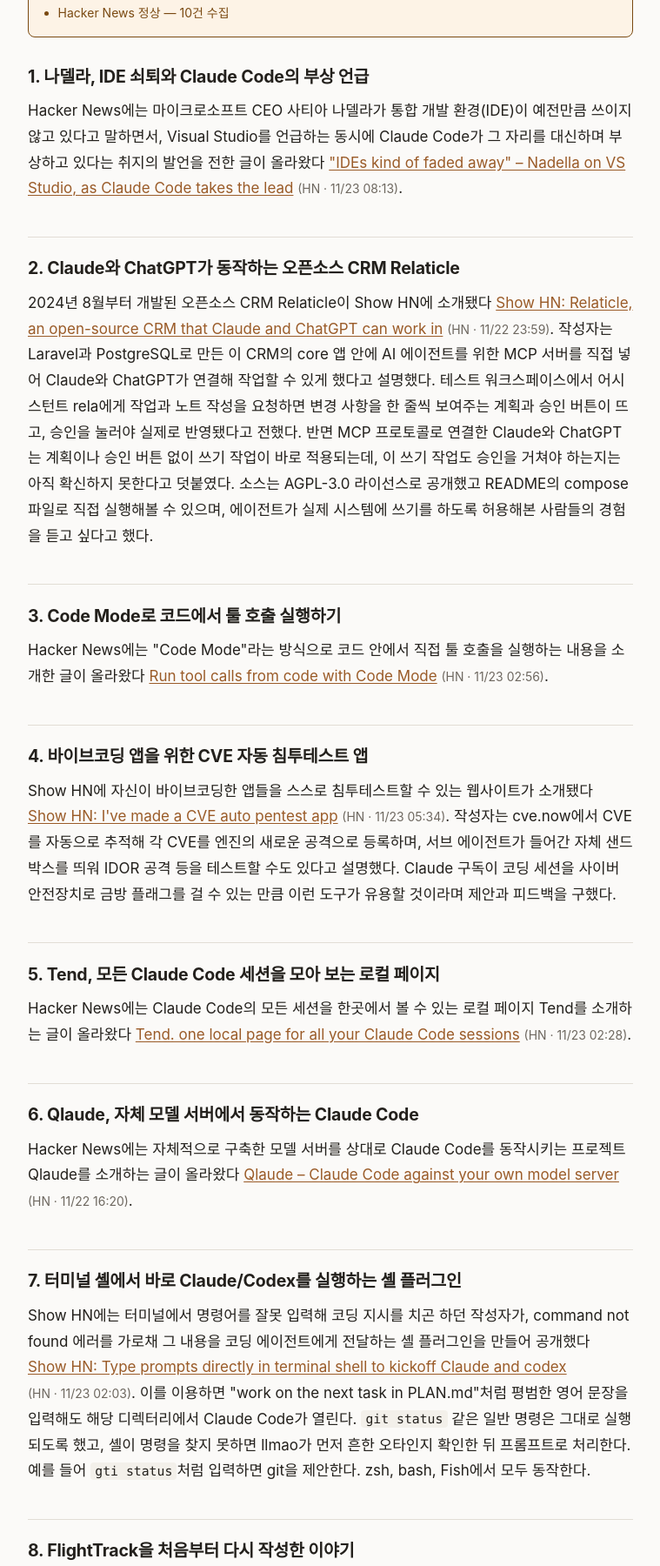
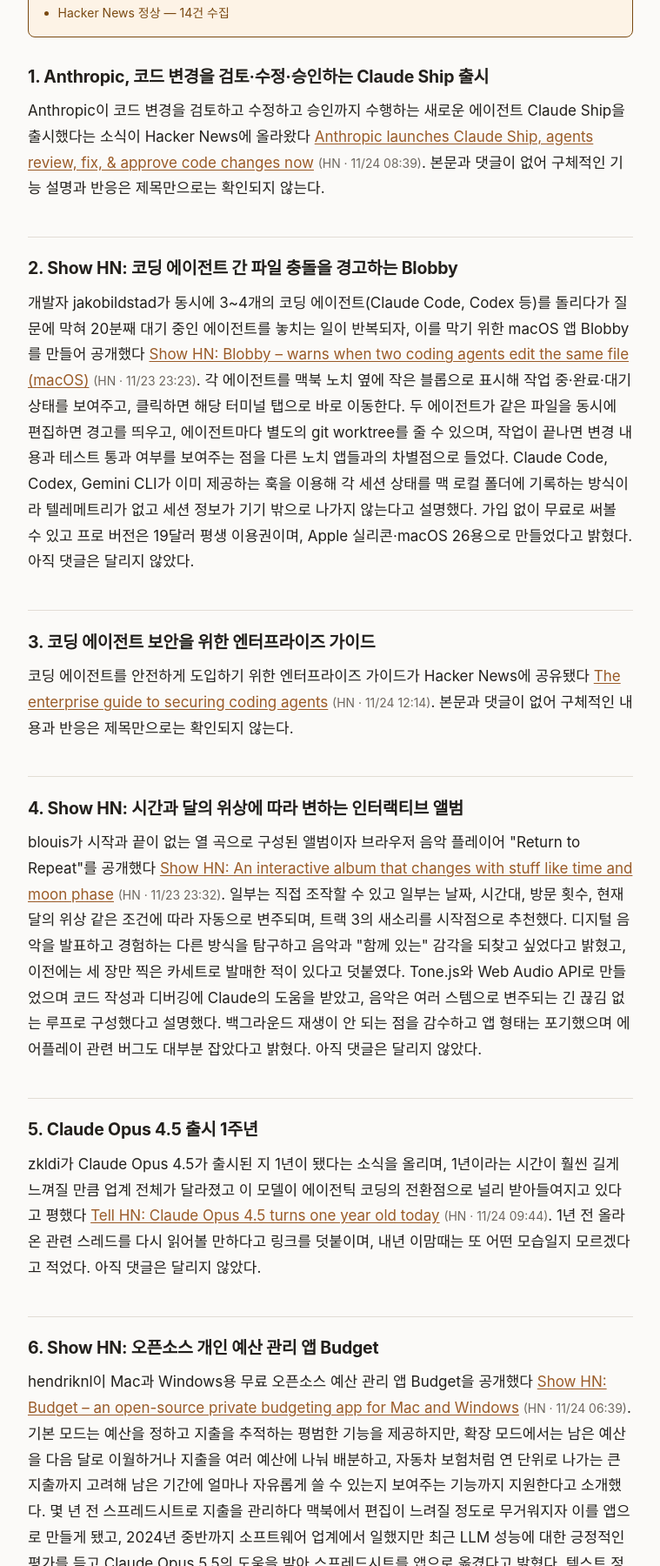
Before and after one commit to Junroot/reddit-claude, a plain HTML site: page index.html in a window 1280 px wide. Shown: the part 213-2013 px from the top of the page at 87% size, without its empty margins (260-1019 px from the left). Drawn offline with Linux system fonts and the light colour scheme.

Commit message:
브리프 발행 2026-11-24 04:59 UTC

```diff
--- a/index.html
+++ b/index.html
@@ -121,40 +121,40 @@
 
 <header>
   <h1>Claude Code 커뮤니티 브리프</h1>
-  <p class="asof">기준 시각 2026-11-23 10:06 KST</p>
+  <p class="asof">기준 시각 2026-11-24 13:57 KST</p>
 </header>
 
-<div class="banner attention"><b>이번 회차 수집 상태</b><ul><li><b>Reddit 수집 실패</b></li><li>Hacker News 정상 — 10건 수집</li></ul></div>
+<div class="banner attention"><b>이번 회차 수집 상태</b><ul><li><b>Reddit 수집 실패</b></li><li>Hacker News 정상 — 14건 수집</li></ul></div>
 
 <main>
-<h2>1. 나델라, IDE 쇠퇴와 Claude Code의 부상 언급</h2>
-<p>Hacker News에는 마이크로소프트 CEO 사티아 나델라가 통합 개발 환경(IDE)이 예전만큼 쓰이지 않고 있다고 말하면서, Visual Studio를 언급하는 동시에 Claude Code가 그 자리를 대신하며 부상하고 있다는 취지의 발언을 전한 글이 올라왔다 <a href="https://news.ycombinator.com/item?id=50605057">"IDEs kind of faded away" – Nadella on VS Studio, as Claude Code takes the lead</a> <span class="ref">(HN · 11/23 08:13)</span>.</p>
+<h2>1. Anthropic, 코드 변경을 검토·수정·승인하는 Claude Ship 출시</h2>
+<p>Anthropic이 코드 변경을 검토하고 수정하고 승인까지 수행하는 새로운 에이전트 Claude Ship을 출시했다는 소식이 Hacker News에 올라왔다 <a href="https://news.ycombinator.com/item?id=50621162">Anthropic launches Claude Ship, agents review, fix, &amp; approve code changes now</a> <span class="ref">(HN · 11/24 08:39)</span>. 본문과 댓글이 없어 구체적인 기능 설명과 반응은 제목만으로는 확인되지 않는다.</p>
 
-<h2>2. Claude와 ChatGPT가 동작하는 오픈소스 CRM Relaticle</h2>
-<p>2024년 8월부터 개발된 오픈소스 CRM Relaticle이 Show HN에 소개됐다 <a href="https://news.ycombinator.com/item?id=50600315">Show HN: Relaticle, an open-source CRM that Claude and ChatGPT can work in</a> <span class="ref">(HN · 11/22 23:59)</span>. 작성자는 Laravel과 PostgreSQL로 만든 이 CRM의 core 앱 안에 AI 에이전트를 위한 MCP 서버를 직접 넣어 Claude와 ChatGPT가 연결해 작업할 수 있게 했다고 설명했다. 테스트 워크스페이스에서 어시스턴트 rela에게 작업과 노트 작성을 요청하면 변경 사항을 한 줄씩 보여주는 계획과 승인 버튼이 뜨고, 승인을 눌러야 실제로 반영됐다고 전했다. 반면 MCP 프로토콜로 연결한 Claude와 ChatGPT는 계획이나 승인 버튼 없이 쓰기 작업이 바로 적용되는데, 이 쓰기 작업도 승인을 거쳐야 하는지는 아직 확신하지 못한다고 덧붙였다. 소스는 AGPL-3.0 라이선스로 공개했고 README의 compose 파일로 직접 실행해볼 수 있으며, 에이전트가 실제 시스템에 쓰기를 하도록 허용해본 사람들의 경험을 듣고 싶다고 했다.</p>
+<h2>2. Show HN: 코딩 에이전트 간 파일 충돌을 경고하는 Blobby</h2>
+<p>개발자 jakobildstad가 동시에 3~4개의 코딩 에이전트(Claude Code, Codex 등)를 돌리다가 질문에 막혀 20분째 대기 중인 에이전트를 놓치는 일이 반복되자, 이를 막기 위한 macOS 앱 Blobby를 만들어 공개했다 <a href="https://news.ycombinator.com/item?id=50612033">Show HN: Blobby – warns when two coding agents edit the same file (macOS)</a> <span class="ref">(HN · 11/23 23:23)</span>. 각 에이전트를 맥북 노치 옆에 작은 블롭으로 표시해 작업 중·완료·대기 상태를 보여주고, 클릭하면 해당 터미널 탭으로 바로 이동한다. 두 에이전트가 같은 파일을 동시에 편집하면 경고를 띄우고, 에이전트마다 별도의 git worktree를 줄 수 있으며, 작업이 끝나면 변경 내용과 테스트 통과 여부를 보여주는 점을 다른 노치 앱들과의 차별점으로 들었다. Claude Code, Codex, Gemini CLI가 이미 제공하는 훅을 이용해 각 세션 상태를 맥 로컬 폴더에 기록하는 방식이라 텔레메트리가 없고 세션 정보가 기기 밖으로 나가지 않는다고 설명했다. 가입 없이 무료로 써볼 수 있고 프로 버전은 19달러 평생 이용권이며, Apple 실리콘·macOS 26용으로 만들었다고 밝혔다. 아직 댓글은 달리지 않았다.</p>
 
-<h2>3. Code Mode로 코드에서 툴 호출 실행하기</h2>
-<p>Hacker News에는 "Code Mode"라는 방식으로 코드 안에서 직접 툴 호출을 실행하는 내용을 소개한 글이 올라왔다 <a href="https://news.ycombinator.com/item?id=50602092">Run tool calls from code with Code Mode</a> <span class="ref">(HN · 11/23 02:56)</span>.</p>
+<h2>3. 코딩 에이전트 보안을 위한 엔터프라이즈 가이드</h2>
+<p>코딩 에이전트를 안전하게 도입하기 위한 엔터프라이즈 가이드가 Hacker News에 공유됐다 <a href="https://news.ycombinator.com/item?id=50623157">The enterprise guide to securing coding agents</a> <span class="ref">(HN · 11/24 12:14)</span>. 본문과 댓글이 없어 구체적인 내용과 반응은 제목만으로는 확인되지 않는다.</p>
 
-<h2>4. 바이브코딩 앱을 위한 CVE 자동 침투테스트 앱</h2>
-<p>Show HN에 자신이 바이브코딩한 앱들을 스스로 침투테스트할 수 있는 웹사이트가 소개됐다 <a href="https://news.ycombinator.com/item?id=50603596">Show HN: I've made a CVE auto pentest app</a> <span class="ref">(HN · 11/23 05:34)</span>. 작성자는 cve.now에서 CVE를 자동으로 추적해 각 CVE를 엔진의 새로운 공격으로 등록하며, 서브 에이전트가 들어간 자체 샌드박스를 띄워 IDOR 공격 등을 테스트할 수도 있다고 설명했다. Claude 구독이 코딩 세션을 사이버 안전장치로 금방 플래그를 걸 수 있는 만큼 이런 도구가 유용할 것이라며 제안과 피드백을 구했다.</p>
+<h2>4. Show HN: 시간과 달의 위상에 따라 변하는 인터랙티브 앨범</h2>
+<p>blouis가 시작과 끝이 없는 열 곡으로 구성된 앨범이자 브라우저 음악 플레이어 "Return to Repeat"를 공개했다 <a href="https://news.ycombinator.com/item?id=50612272">Show HN: An interactive album that changes with stuff like time and moon phase</a> <span class="ref">(HN · 11/23 23:32)</span>. 일부는 직접 조작할 수 있고 일부는 날짜, 시간대, 방문 횟수, 현재 달의 위상 같은 조건에 따라 자동으로 변주되며, 트랙 3의 새소리를 시작점으로 추천했다. 디지털 음악을 발표하고 경험하는 다른 방식을 탐구하고 음악과 "함께 있는" 감각을 되찾고 싶었다고 밝혔고, 이전에는 세 장만 찍은 카세트로 발매한 적이 있다고 덧붙였다. Tone.js와 Web Audio API로 만들었으며 코드 작성과 디버깅에 Claude의 도움을 받았고, 음악은 여러 스템으로 변주되는 긴 끊김 없는 루프로 구성했다고 설명했다. 백그라운드 재생이 안 되는 점을 감수하고 앱 형태는 포기했으며 에어플레이 관련 버그도 대부분 잡았다고 밝혔다. 아직 댓글은 달리지 않았다.</p>
 
-<h2>5. Tend, 모든 Claude Code 세션을 모아 보는 로컬 페이지</h2>
-<p>Hacker News에는 Claude Code의 모든 세션을 한곳에서 볼 수 있는 로컬 페이지 Tend를 소개하는 글이 올라왔다 <a href="https://news.ycombinator.com/item?id=50601786">Tend. one local page for all your Claude Code sessions</a> <span class="ref">(HN · 11/23 02:28)</span>.</p>
+<h2>5. Claude Opus 4.5 출시 1주년</h2>
+<p>zkldi가 Claude Opus 4.5가 출시된 지 1년이 됐다는 소식을 올리며, 1년이라는 시간이 훨씬 길게 느껴질 만큼 업계 전체가 달라졌고 이 모델이 에이전틱 코딩의 전환점으로 널리 받아들여지고 있다고 평했다 <a href="https://news.ycombinator.com/item?id=50621878">Tell HN: Claude Opus 4.5 turns one year old today</a> <span class="ref">(HN · 11/24 09:44)</span>. 1년 전 올라온 관련 스레드를 다시 읽어볼 만하다고 링크를 덧붙이며, 내년 이맘때는 또 어떤 모습일지 모르겠다고 적었다. 아직 댓글은 달리지 않았다.</p>
 
-<h2>6. Qlaude, 자체 모델 서버에서 동작하는 Claude Code</h2>
-<p>Hacker News에는 자체적으로 구축한 모델 서버를 상대로 Claude Code를 동작시키는 프로젝트 Qlaude를 소개하는 글이 올라왔다 <a href="https://news.ycombinator.com/item?id=50597098">Qlaude – Claude Code against your own model server</a> <span class="ref">(HN · 11/22 16:20)</span>.</p>
+<h2>6. Show HN: 오픈소스 개인 예산 관리 앱 Budget</h2>
+<p>hendriknl이 Mac과 Windows용 무료 오픈소스 예산 관리 앱 Budget을 공개했다 <a href="https://news.ycombinator.com/item?id=50619761">Show HN: Budget – an open-source private budgeting app for Mac and Windows</a> <span class="ref">(HN · 11/24 06:39)</span>. 기본 모드는 예산을 정하고 지출을 추적하는 평범한 기능을 제공하지만, 확장 모드에서는 남은 예산을 다음 달로 이월하거나 지출을 여러 예산에 나눠 배분하고, 자동차 보험처럼 연 단위로 나가는 큰 지출까지 고려해 남은 기간에 얼마나 자유롭게 쓸 수 있는지 보여주는 기능까지 지원한다고 소개했다. 몇 년 전 스프레드시트로 지출을 관리하다 맥북에서 편집이 느려질 정도로 무거워지자 이를 앱으로 만들게 됐고, 2024년 중반까지 소프트웨어 업계에서 일했지만 최근 LLM 성능에 대한 긍정적인 평가를 듣고 Claude Opus 5.5의 도움을 받아 스프레드시트를 앱으로 옮겼다고 밝혔다. 텍스트 정렬 오류나 번역 키로 영어 문장을 그대로 쓰는 것 같은 버그와 잘못된 설계를 몇 차례 직접 짚어줘야 했지만 전반적으로 잘 작동했다고 평가했다. 쿠키·광고·유료 기능·유료 사용 중 하나를 강요하는 기존 예산 앱들과 달리, 쿠키와 광고, 요금, 원격 데이터 저장이 전혀 없고 코드가 오픈소스이며 데이터를 손쉽게 내보내고 불러올 수 있고 자동 백업도 제공한다는 점을 특징으로 들었다. 아직 댓글은 달리지 않았다.</p>
 
-<h2>7. 터미널 셸에서 바로 Claude/Codex를 실행하는 셸 플러그인</h2>
-<p>Show HN에는 터미널에서 명령어를 잘못 입력해 코딩 지시를 치곤 하던 작성자가, command not found 에러를 가로채 그 내용을 코딩 에이전트에게 전달하는 셸 플러그인을 만들어 공개했다 <a href="https://news.ycombinator.com/item?id=50601485">Show HN: Type prompts directly in terminal shell to kickoff Claude and codex</a> <span class="ref">(HN · 11/23 02:03)</span>. 이를 이용하면 "work on the next task in PLAN.md"처럼 평범한 영어 문장을 입력해도 해당 디렉터리에서 Claude Code가 열린다. <code>git status</code> 같은 일반 명령은 그대로 실행되도록 했고, 셸이 명령을 찾지 못하면 llmao가 먼저 흔한 오타인지 확인한 뒤 프롬프트로 처리한다. 예를 들어 <code>gti status</code>처럼 입력하면 git을 제안한다. zsh, bash, Fish에서 모두 동작한다.</p>
+<h2>7. 여러 모델에 대한 Elevated Errors</h2>
+<p>Topfi가 여러 모델에서 오류율이 상승했다는 내용의 글 "Elevated Errors for Multiple Models"를 공유했다 <a href="https://news.ycombinator.com/item?id=50609569">Elevated Errors for Multiple Models</a> <span class="ref">(HN · 11/23 18:54)</span>. 본문과 댓글이 없어 구체적인 내용과 반응은 제목만으로는 확인되지 않는다.</p>
 
-<h2>8. FlightTrack을 처음부터 다시 작성한 이야기</h2>
-<p>Show HN에 아이폰 항공편 추적 앱 FlightTrack을 처음부터 다시 쓴 사연이 올라왔다 <a href="https://news.ycombinator.com/item?id=50604007">Show HN: I wrote FlightTrack twice</a> <span class="ref">(HN · 11/23 06:19)</span>. 작성자는 2008년 사이드 프로젝트로 FlightTrack을 처음 만들었고 4년간 베스트셀러 여행 앱에 오르며 회사를 차렸다가 2010년 Expedia에 인수됐지만 Expedia는 2017년 앱 서비스를 종료했다고 전했다. 이후 번아웃을 겪고 성악에 집중했지만 이 앱이 계속 마음에 남아, 올여름부터 암스테르담 스키폴 공항의 사이니지에서 영감을 받은 디자인으로 Claude와 함께 Go 서버와 Swift iOS 앱을 처음부터 다시 만들었다고 밝혔다. 2008년 1.0 버전은 저녁·주말 작업으로 6주가 걸렸는데 이번에도 비슷한 기간이 걸렸지만, Claude 덕분에 인바운드 항공편 추적 같은 더 많은 기능을 넣을 수 있었고 디자인도 목업이 아니라 동작하는 코드로 통째로 실험해볼 수 있었다고 전했다. 데이터 비용이 훨씬 비싸져 연 59.99달러 구독제로 운영하지만 첫 100명 구독자에게는 1년을 무료로 준다고 덧붙였고, 추수감사절 여행에 맞춰 이번 버전을 먼저 내놓았으며 기능은 계속 추가하겠다고 말했다.</p>
+<h2>8. Show HN: Claude Code가 읽은 내용을 보여주는 Show-context</h2>
+<p>bsampera가 Claude Code 세션에서 어떤 파일과 내용을 읽었는지 보여주는 도구 Show-context를 공개했다 <a href="https://news.ycombinator.com/item?id=50608941">Show HN: Show-context, see what Claude Code read in a session</a> <span class="ref">(HN · 11/23 17:27)</span>. 본문과 댓글이 없어 구체적인 기능 설명과 반응은 제목만으로는 확인되지 않는다.</p>
 
 </main>
 
 <footer>
-  <p>생성 2026-11-23 10:09 KST</p>
+  <p>생성 2026-11-24 13:59 KST</p>
   <p><a href="https://github.com/Junroot/reddit-claude">Junroot/reddit-claude</a>가 하루 한 번 자동으로 만든다. 과거 브리프는 남기지 않는다.</p>
 </footer>
 
```
